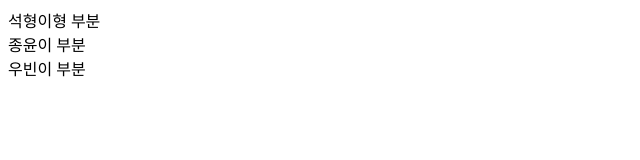
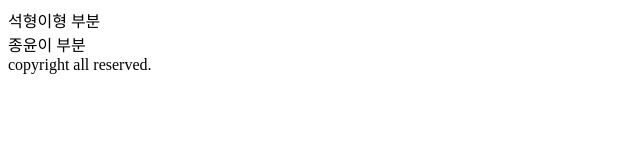
Before and after one commit to JongYoun3128/jongyoun, a plain HTML site: page index.html in a window 1280 px wide. Shown: the full height of the page, 0-640 px from the left. Drawn offline with Linux system fonts and the light colour scheme.

Commit message:
woobin first commit

```diff
--- a/index.html
+++ b/index.html
@@ -8,6 +8,6 @@
 <body>
     <header>석형이형 부분</header>
     <main>종윤이 부분</main>
-    <footer>우빈이 부분</footer>
+    <footer>copyright all reserved.</footer>
 </body>
 </html>
```
